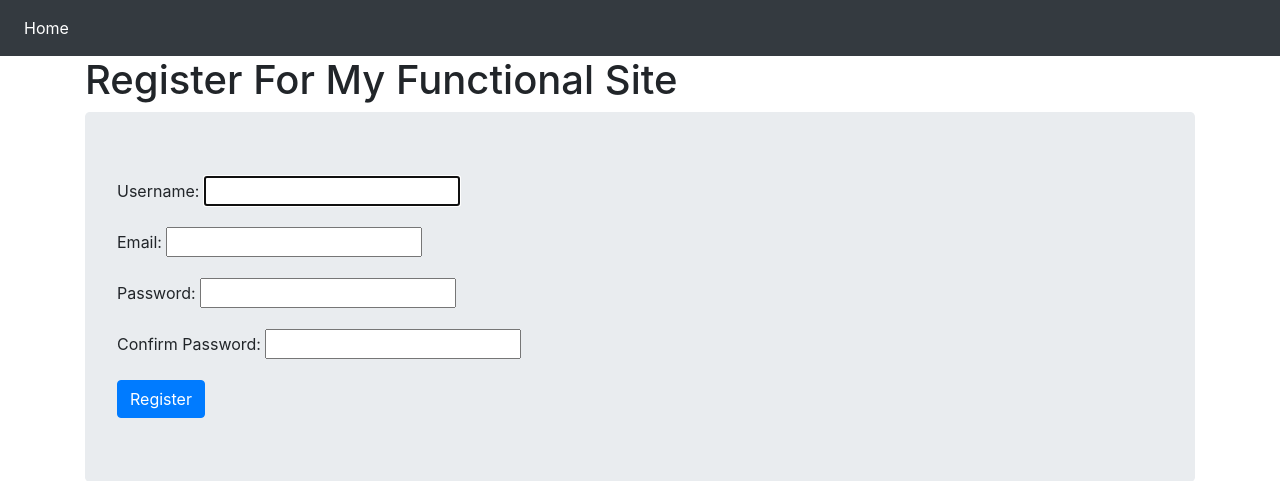
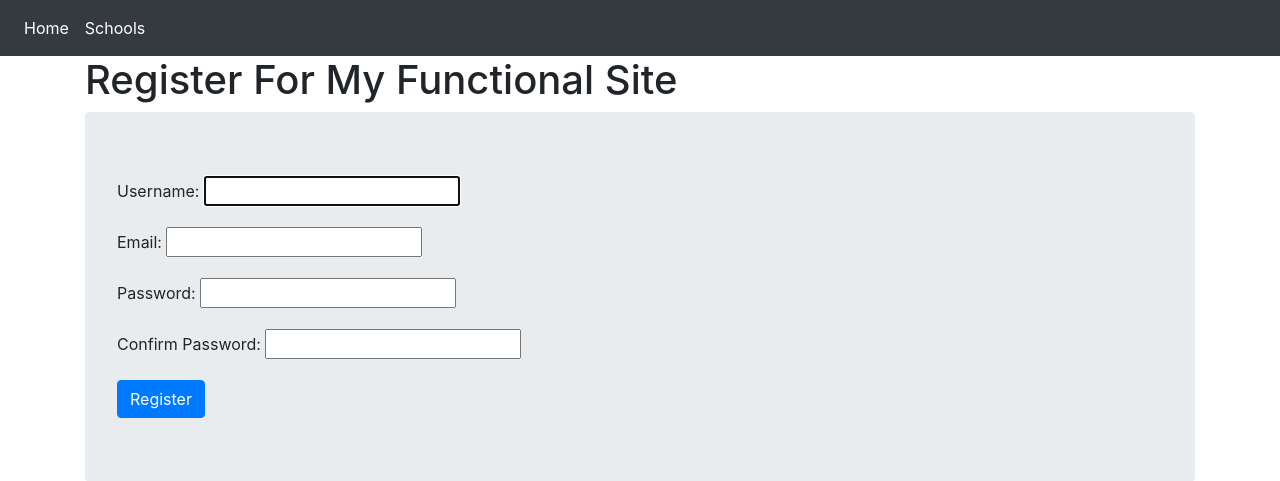
Before and after one commit to ayeola05/Crud_App, a Django app: page /register/ in a window 1280 px wide. Shown: the top 481 px of the page. Run offline with Django 3.2, Linux system fonts and the light colour scheme; some libraries are stand-ins or nearby versions.

Commit message:
minor bug fixes

```diff
--- a/basic_app/templates/basic_app/base.html
+++ b/basic_app/templates/basic_app/base.html
@@ -16,6 +16,9 @@
       <li class="nav-item active">
         <a class="nav-link" href="{% url 'basic_app:index' %}">Home</a>
       </li>
+      <li class="nav-item active">
+        <a class="nav-link" href="{% url 'basic_app:list' %}">Schools</a>
+      </li
 
 
     </ul>
--- a/basic_app/templates/basic_app/index.html
+++ b/basic_app/templates/basic_app/index.html
@@ -7,7 +7,6 @@
 		<h1>Welcome</h1>
 
 	</div>
-	<a class="btn btn-primary" href="{% url 'basic_app:list' %}">Schools</a>
 </div>
 
 {% endblock content %}
```
